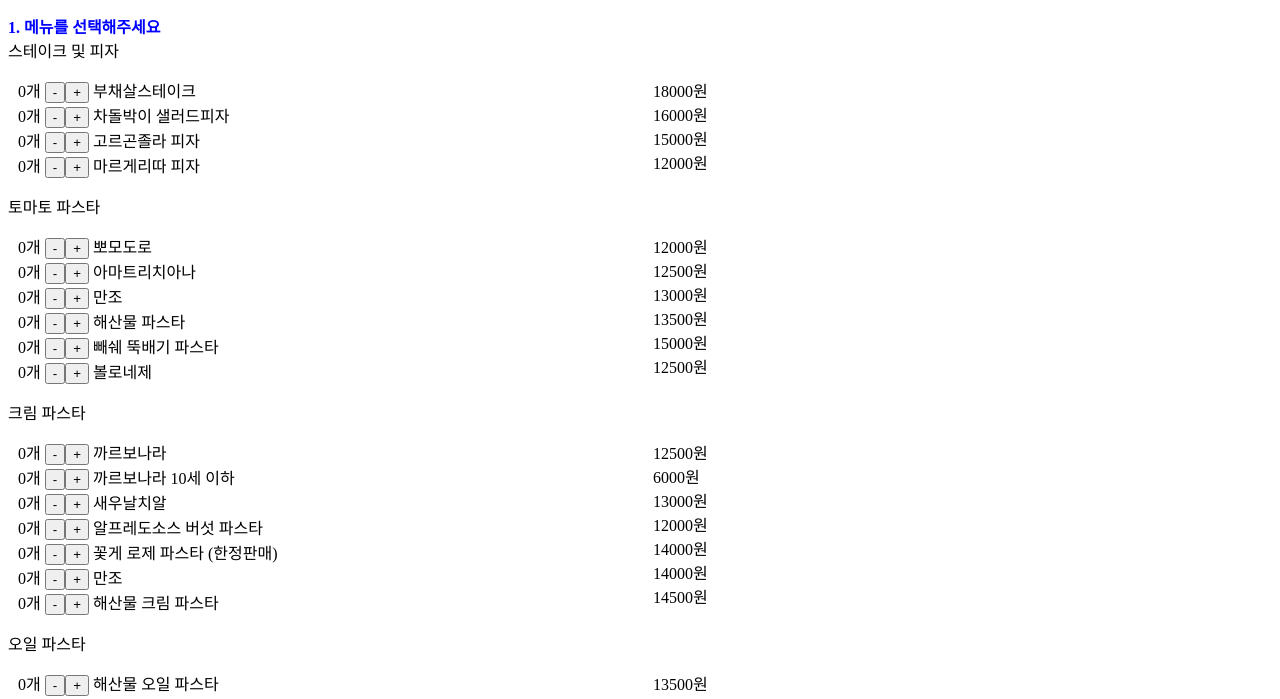
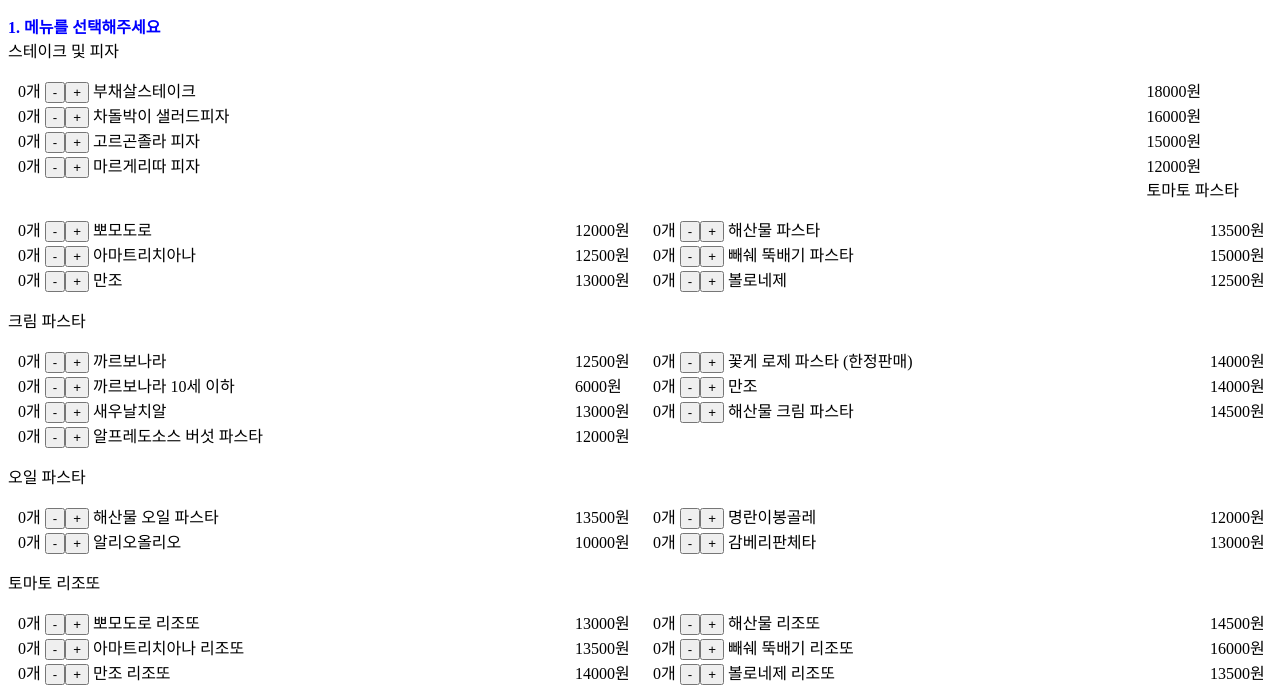
Before and after one commit to bobpasta/bobpasta1, a plain HTML site: page index.html in a window 1280 px wide. Shown: the part 982-1681 px from the top of the page. Drawn offline with nearby package versions, Linux system fonts and the light colour scheme.

Commit message:
Update index.html

```diff
--- a/index.html
+++ b/index.html
@@ -72,7 +72,7 @@
 		this.drawBullet = function(goods, start, end){
 			var innerHtml = "";
 			for (var i=start; i<=end; i++){
-				innerHtml += '<li style="padding:0;">';
+				innerHtml += '<li style="float:left; width:90%">';
 				innerHtml += '<span id="input_cnt_'+goods[i].goodsId+'">' + '개 ' +'</span>';
 
 				innerHtml += '<button type="button" id="" class="add" name="" onclick="goods.minus(\''+goods[i].goodsId+'\');">-</button>';
@@ -86,12 +86,16 @@
 				//innerHtml += '금액: <input type="text" style="border:0; width:50px" id="input_sumAmt_'+prmtObj.goodsId+'" name="" value="0"/>'
 
 				innerHtml += '</li>';
-			}
+
+				innerHtml += '<li style="float:left; width:10%">';
+				innerHtml += '<span id="input_price_'+goods[i].goodsId+'">' + goods[i].goodsUnprc+'원'+'</span>';
+				innerHtml += '</li>';
+			}/*
 			for (var i=start; i<=end; i++){
 				innerHtml += '<li style="padding:0;">';
 				innerHtml += '<span id="input_price_'+goods[i].goodsId+'">' + goods[i].goodsUnprc+'원'+'</span>';
 				innerHtml += '</li>';
-			}
+			}*/
 			return innerHtml;
 		}
 
@@ -99,7 +103,7 @@
 			var innerHtml = "";
 
 			innerHtml += '스테이크 및 피자';
-			innerHtml += '<ul class="columns" data-columns="2" style="padding-left:10; list-style:none; columns:2">';
+			innerHtml += '<ul style="list-style: none; padding-left:10;">';
 			innerHtml += this.drawBullet(goods, 0, 3);
 			innerHtml += '</ul>';
 
```
